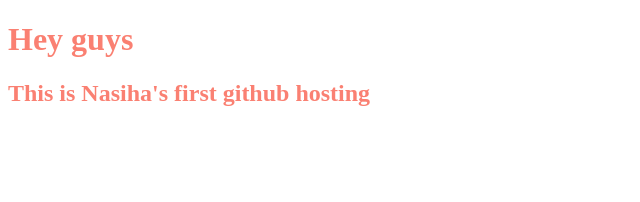
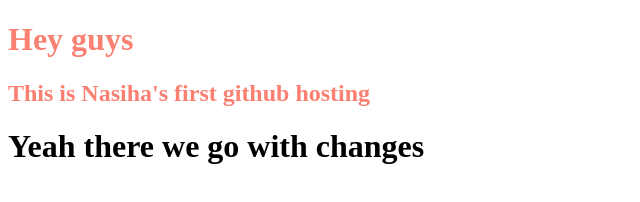
Before and after one commit to Nasiha-Tasneem/hosting, a plain HTML site: page index.html in a window 1280 px wide. Shown: the whole page, without its empty margins (0-640 px from the left). Drawn offline with Linux system fonts and the light colour scheme.

Commit message:
changes in html

```diff
--- a/index.html
+++ b/index.html
@@ -9,5 +9,6 @@
 <body>
     <h1 style="color: salmon;">Hey guys</h1>
     <h2 style="color: salmon;">This is Nasiha's first github hosting</h2>
+<h1> Yeah there we go with changes</h1>
 </body>
 </html>
```
